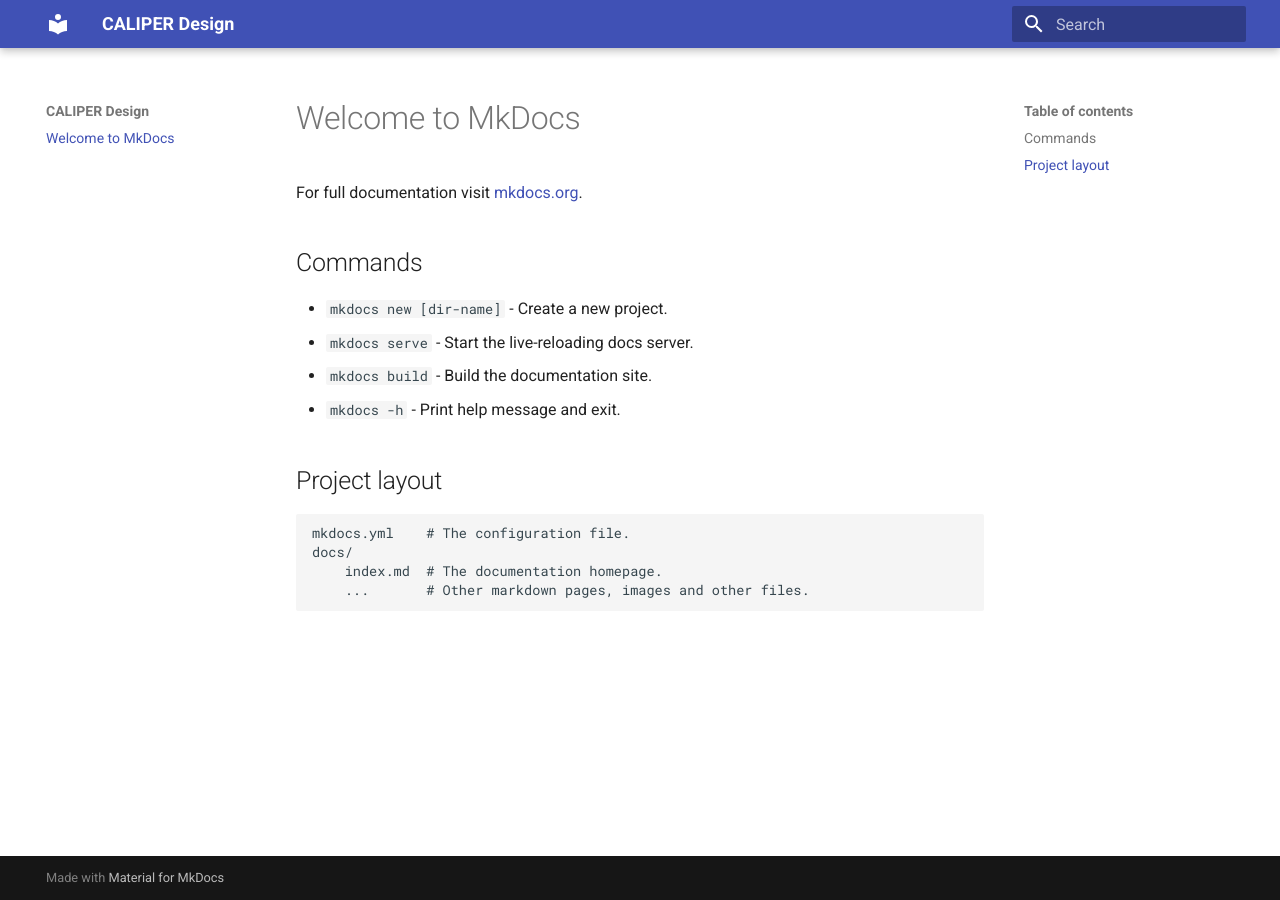
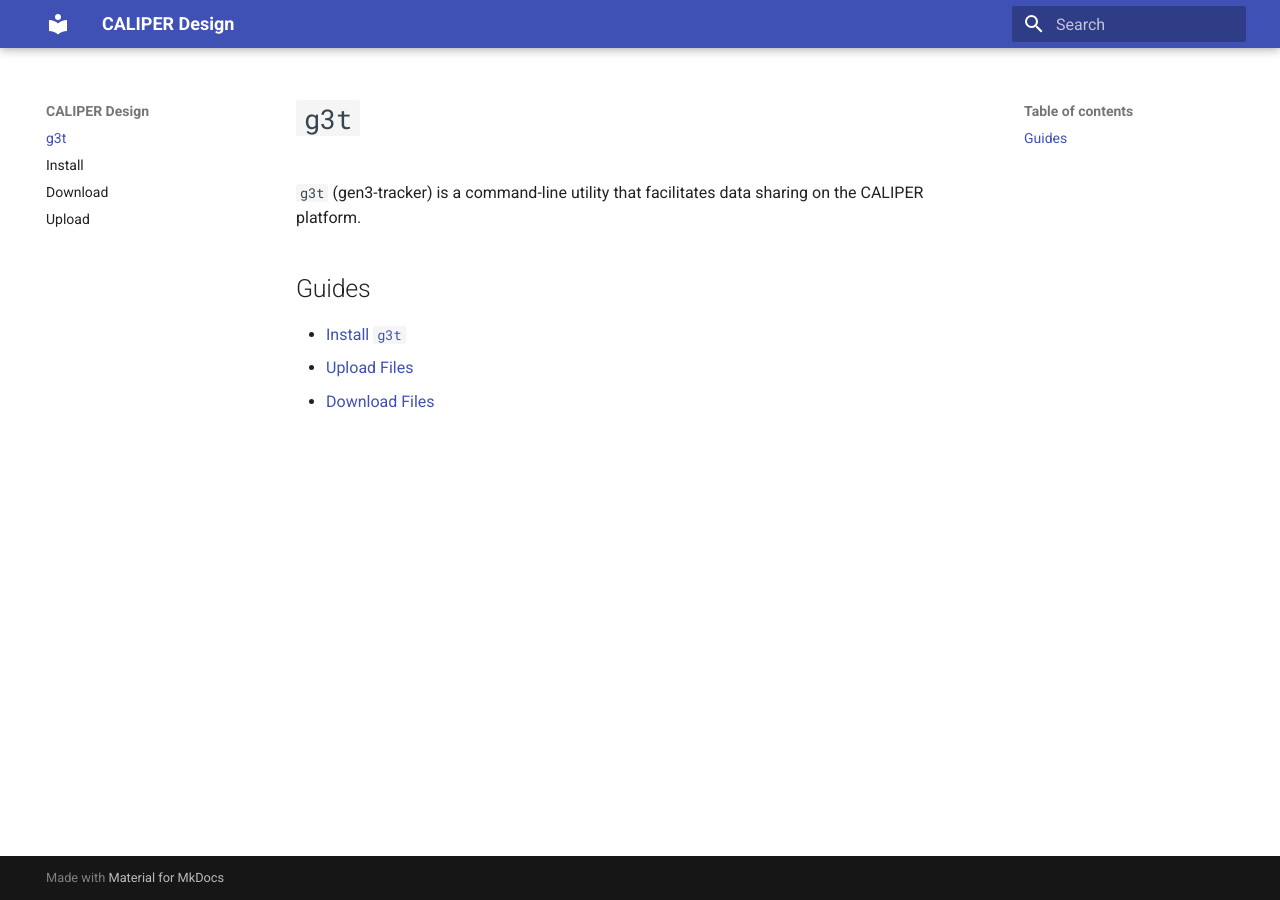
Before and after one commit to ohsu-comp-bio/caliper-design, an MkDocs documentation site: the page built from docs/index.md, in a window 1280 px wide. Built offline with MkDocs 1.6.1 and Material for MkDocs 9.7.7, drawn with Linux system fonts in a browser that asks for light colours.

Commit message:
Add initial install + download pages

```diff
--- a/docs/index.md
+++ b/docs/index.md
@@ -1,17 +1,9 @@
-# Welcome to MkDocs
+# `g3t`
 
-For full documentation visit [mkdocs.org](https://www.mkdocs.org).
+`g3t` (gen3-tracker) is a command-line utility that facilitates data sharing on the CALIPER platform.
 
-## Commands
+## Guides
 
-* `mkdocs new [dir-name]` - Create a new project.
-* `mkdocs serve` - Start the live-reloading docs server.
-* `mkdocs build` - Build the documentation site.
-* `mkdocs -h` - Print help message and exit.
-
-## Project layout
-
-    mkdocs.yml    # The configuration file.
-    docs/
-        index.md  # The documentation homepage.
-        ...       # Other markdown pages, images and other files.
+- [Install `g3t`](./install)
+- [Upload Files](./upload.md)
+- [Download Files](./download.md)
--- a/mkdocs.yml
+++ b/mkdocs.yml
@@ -1,4 +1,10 @@
 site_name: CALIPER Design
-site_url: https://mydomain.org/mysite
+site_url: https://ohsu-comp-bio.github.io/caliper-design/
 theme:
   name: material
+
+nav:
+  - index.md
+  - install.md
+  - download.md
+  - upload.md
```
Also changed, not shown: docs/download.md (added, +20 -0 lines), docs/install.md (added, +7 -0 lines), docs/upload.md (added, +21 -0 lines), 1 other file.
